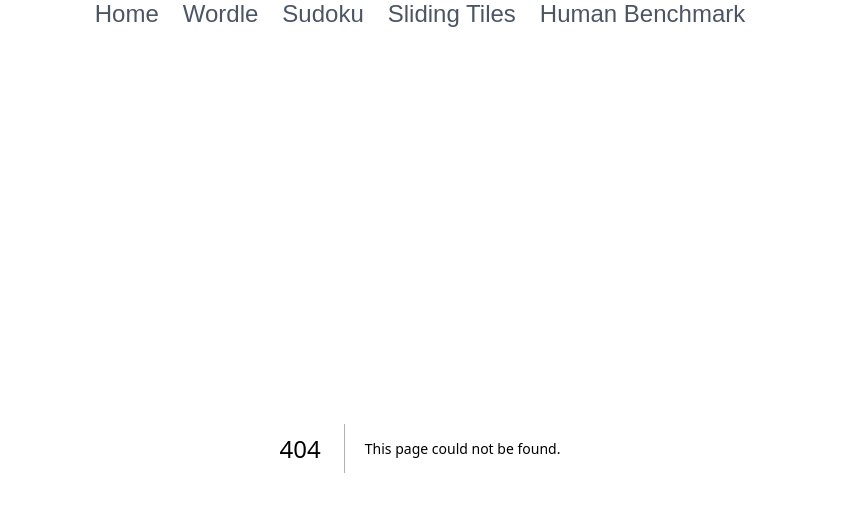
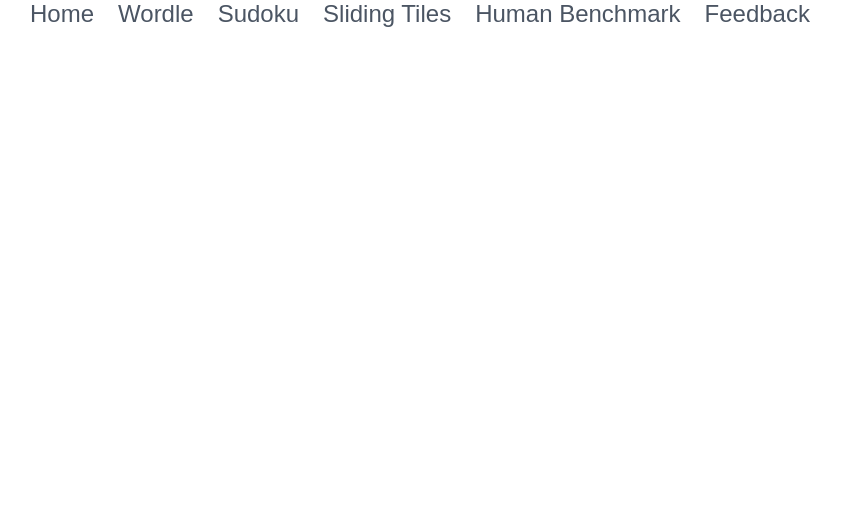
Before and after one commit to bananaNuggets75/brain-exercise-games, a Next.js app: page /feedback in a window 1280 px wide. Before the commit this address had no page. Shown: the top 512 px of the page, without its empty margins (220-1061 px from the left). Built offline with nearby package versions, Linux system fonts and the light colour scheme.

Commit message:
feedback/suggestion forrm

```diff
--- /dev/null
+++ b/app/feedback/page.tsx
@@ -0,0 +1,14 @@
+'use client';
+
+import React, { useState } from 'react';
+import { toast } from 'react-hot-toast';
+
+const FeedbackPage = () => {
+  const [formData, setFormData] = useState({
+    name: '',
+    email: '',
+    type: 'suggestion',
+    message: '',
+  });
+};
+export default FeedbackPage;
--- a/components/navbar.tsx
+++ b/components/navbar.tsx
@@ -22,6 +22,9 @@ export default function Navbar() {
             <li>
               <Link href="/human-benchmark">Human Benchmark</Link>
             </li>
+            <li>
+              <Link href="/feedback">Feedback</Link>
+            </li>
           </ul>
         </div>
       </nav>
--- a/package.json
+++ b/package.json
@@ -12,7 +12,8 @@
     "clsx": "^2.1.1",
     "next": "15.2.2",
     "react": "^19.1.1",
-    "react-dom": "^19.1.1"
+    "react-dom": "^19.1.1",
+    "react-hot-toast": "^2.5.2"
   },
   "devDependencies": {
     "@eslint/eslintrc": "^3",
```
Also changed, not shown: 1 other file (tests, documents, lock files or other folders).
